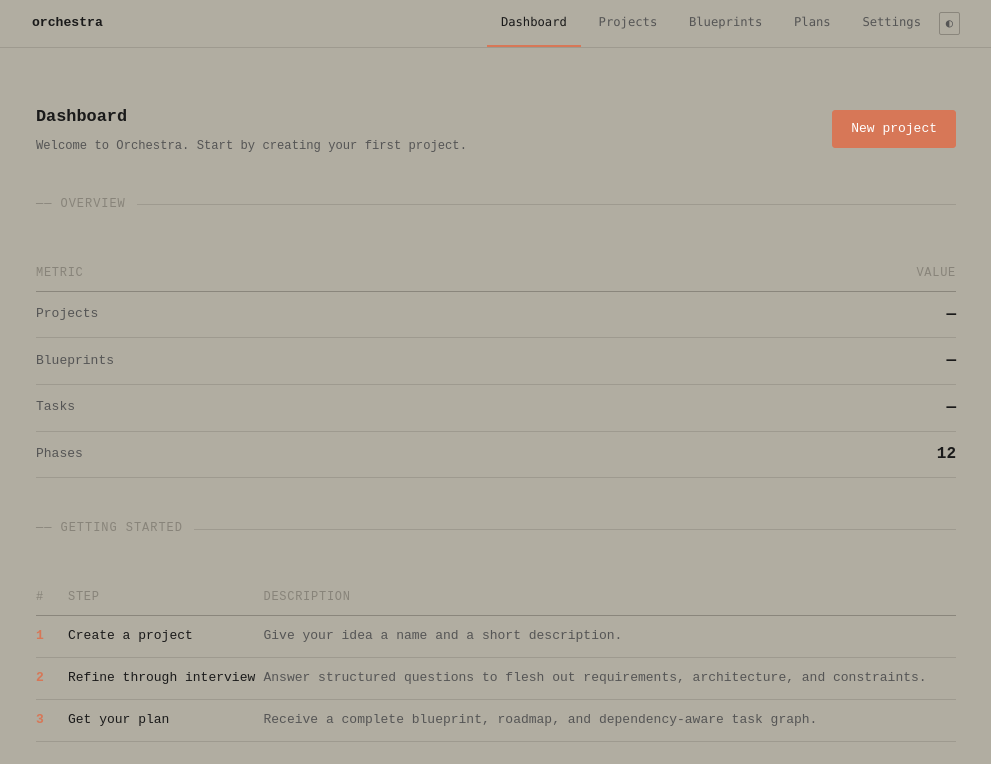
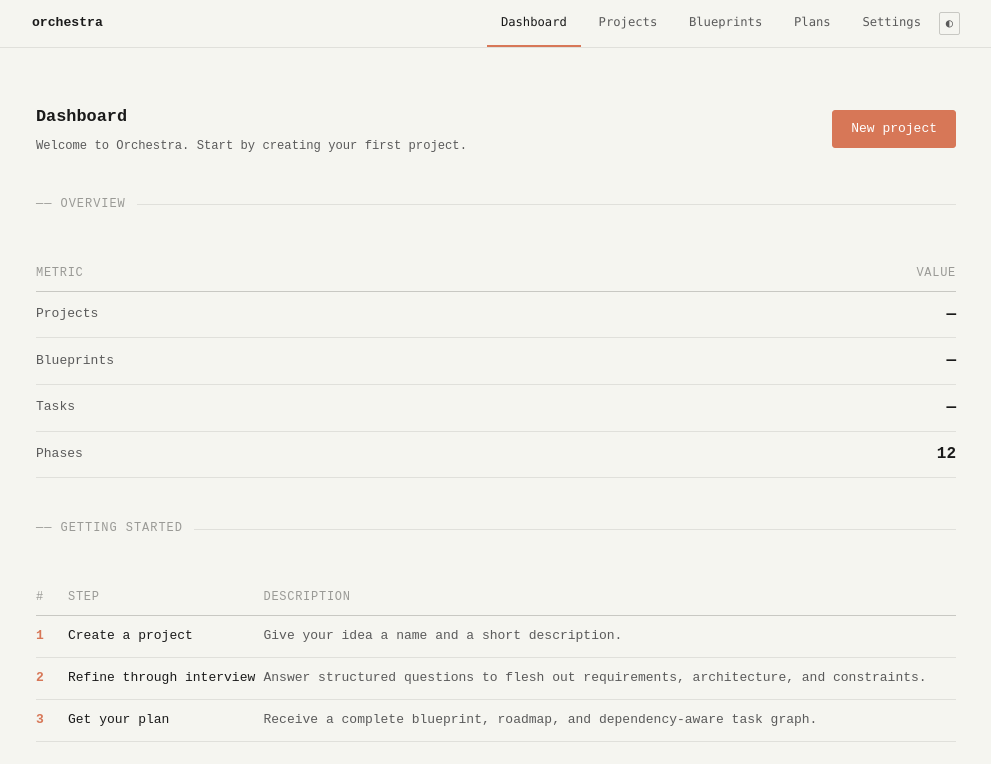
Before and after one commit to MarwaneHosni/Orchestra, a Next.js app in the folder apps/web/: page / in a window 1280 px wide. Shown: the top 764 px of the page, without its empty margins (144-1135 px from the left). Built offline with nearby package versions, Linux system fonts and the light colour scheme.

Commit message:
fix: lighten light mode background to off-white (#f5f5f0)
Previously light mode used #b1ada1 (warm beige). Now uses a clean
off-white palette with #f5f5f0 base, #ffffff elevated, and adjusted
border/text/muted colors for readability.

```diff
--- a/apps/web/src/app/globals.css
+++ b/apps/web/src/app/globals.css
@@ -1,20 +1,20 @@
 @import "tailwindcss";
 
 @theme {
-  --color-bg-base: #b1ada1;
-  --color-bg-surface: #a5a196;
-  --color-bg-elevated: #c2beb2;
-  --color-bg-hover: #a09c91;
-  --color-bg-selected: #979388;
+  --color-bg-base: #f5f5f0;
+  --color-bg-surface: #ebebe7;
+  --color-bg-elevated: #ffffff;
+  --color-bg-hover: #e3e3df;
+  --color-bg-selected: #dbdbd7;
 
-  --color-border-subtle: #9e9a8f;
-  --color-border-default: #8a867c;
-  --color-border-strong: #727068;
+  --color-border-subtle: #e0e0db;
+  --color-border-default: #c8c8c3;
+  --color-border-strong: #b0b0ab;
 
   --color-text-primary: #1a1a1a;
-  --color-text-secondary: #555555;
-  --color-text-muted: #88847a;
-  --color-text-inverse: #b1ada1;
+  --color-text-secondary: #5a5a5a;
+  --color-text-muted: #9a9a96;
+  --color-text-inverse: #ffffff;
 
   --color-accent-purple: #D77757;
   --color-accent-purple-dim: color-mix(in srgb, #D77757 15%, transparent);
```
